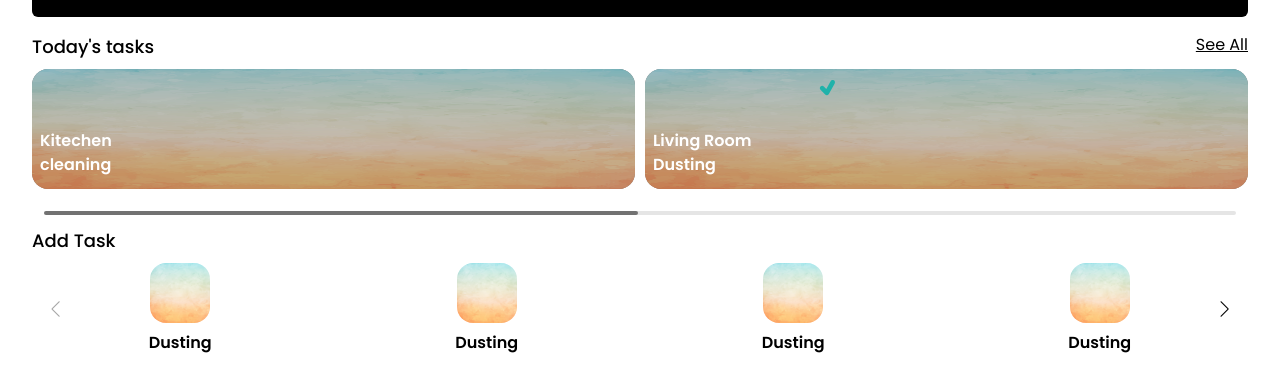
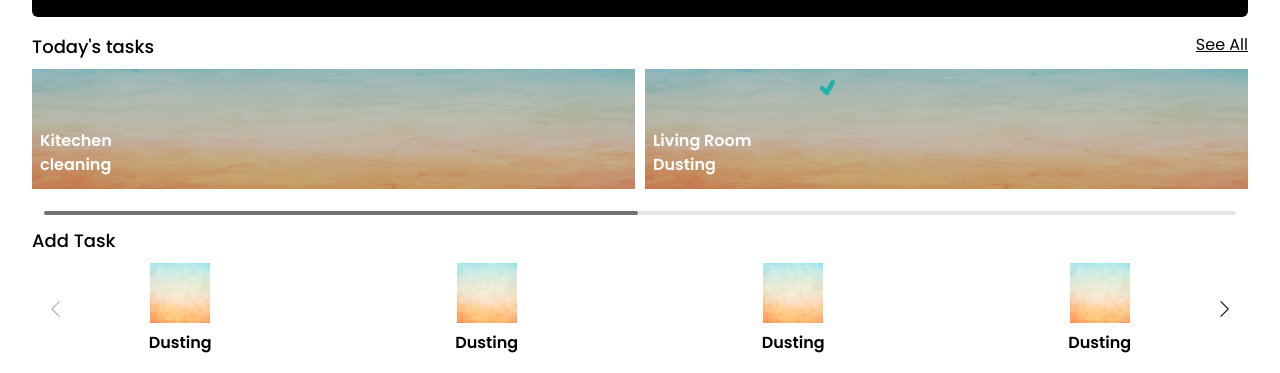
Before and after one commit to Wahaj-Ali-SK/hosuekeeping, a React (Vite) app: page / in a window 1280 px wide. Shown: the part 231-604 px from the top of the page. Built offline with nearby package versions, Linux system fonts and the light colour scheme.

Commit message:
Update Home.jsx

```diff
--- a/src/pages/Home/Home.jsx
+++ b/src/pages/Home/Home.jsx
@@ -43,8 +43,8 @@ const Home = () => {
             className='h-[150px]'
           >
             <SwiperSlide>
-              <div className='flex relative h-[120px] rounded-2xl bg-gray-800'>
-                <img className='absolute h-full w-full  opacity-70 rounded-2xl' src={taskbg} alt="" />
+              <div className='flex relative h-[120px]  bg-gray-800'>
+                <img className='absolute h-full w-full  opacity-70 ' src={taskbg} alt="" />
                 <div className='relative h-[fit-content] top-[50%] pl-2'>
                   <h3 className='text-white font-[600] w-[90%]'>Kitechen cleaning</h3>
                 </div>
@@ -57,8 +57,8 @@ const Home = () => {
               </div>
             </SwiperSlide>
             <SwiperSlide>
-              <div className='flex relative h-[120px] rounded-2xl bg-gray-800'>
-                <img className='absolute h-full w-full  opacity-70 rounded-2xl' src={taskbg} alt="" />
+              <div className='flex relative h-[120px] bg-gray-800'>
+                <img className='absolute h-full w-full  opacity-70' src={taskbg} alt="" />
                 <div className='relative h-[fit-content] top-[50%] pl-2'>
                   <h3 className='text-white font-[600] w-[90%]'>Living Room Dusting</h3>
                 </div>
@@ -67,8 +67,8 @@ const Home = () => {
                 </div>
               </div>
             </SwiperSlide>
-            <SwiperSlide><div className='flex relative h-[120px] rounded-2xl bg-gray-800'>
-              <img className='absolute h-full w-full  opacity-70 rounded-2xl' src={taskbg} alt="" />
+            <SwiperSlide><div className='flex relative h-[120px] bg-gray-800'>
+              <img className='absolute h-full w-full  opacity-70' src={taskbg} alt="" />
               <div className='relative h-[fit-content] top-[50%] pl-2'>
                 <h3 className='text-white font-[600] w-[90%]'>Living Room Dusting</h3>
               </div>
@@ -76,8 +76,8 @@ const Home = () => {
                 <TiTick size={28} color='lightseagreen' />
               </div>
             </div></SwiperSlide>
-            <SwiperSlide><div className='flex relative h-[120px] rounded-2xl bg-gray-800'>
-              <img className='absolute h-full w-full  opacity-70 rounded-2xl' src={taskbg} alt="" />
+            <SwiperSlide><div className='flex relative h-[120px] bg-gray-800'>
+              <img className='absolute h-full w-full  opacity-70' src={taskbg} alt="" />
               <div className='relative h-[fit-content] top-[50%] pl-2'>
                 <h3 className='text-white font-[600] w-[90%]'>Living Room Dusting</h3>
               </div>
@@ -104,7 +104,7 @@ const Home = () => {
               <SwiperSlide>
                 <div className='flex flex-col items-center justify-center'>
                   <div className='flex h-[60px] w-[60px] '>
-                    <img className='h-full w-full rounded-2xl' src={taskbg} alt="" />
+                    <img className='h-full w-full' src={taskbg} alt="" />
                   </div>
                   <div>
                     <h3 className='text-black font-[600] text-center mt-2'>Dusting</h3>
@@ -115,7 +115,7 @@ const Home = () => {
               <SwiperSlide>
                 <div className='flex flex-col items-center justify-center'>
                   <div className='flex h-[60px] w-[60px] '>
-                    <img className='h-full w-full rounded-2xl' src={taskbg} alt="" />
+                    <img className='h-full w-full' src={taskbg} alt="" />
                   </div>
                   <div>
                     <h3 className='text-black font-[600] text-center mt-2'>Dusting</h3>
@@ -125,7 +125,7 @@ const Home = () => {
               <SwiperSlide>
                 <div className='flex flex-col items-center justify-center'>
                   <div className='flex h-[60px] w-[60px] '>
-                    <img className='h-full w-full rounded-2xl' src={taskbg} alt="" />
+                    <img className='h-full w-full' src={taskbg} alt="" />
                   </div>
                   <div>
                     <h3 className='text-black font-[600] text-center mt-2'>Dusting</h3>
@@ -135,7 +135,7 @@ const Home = () => {
               <SwiperSlide>
                 <div className='flex flex-col items-center justify-center'>
                   <div className='flex h-[60px] w-[60px] '>
-                    <img className='h-full w-full rounded-2xl' src={taskbg} alt="" />
+                    <img className='h-full w-full' src={taskbg} alt="" />
                   </div>
                   <div>
                     <h3 className='text-black font-[600] text-center mt-2'>Dusting</h3>
@@ -146,7 +146,7 @@ const Home = () => {
               <SwiperSlide>
                 <div className='flex flex-col items-center justify-center'>
                   <div className='flex h-[60px] w-[60px] '>
-                    <img className='h-full w-full rounded-2xl' src={taskbg} alt="" />
+                    <img className='h-full w-full' src={taskbg} alt="" />
                   </div>
                   <div>
                     <h3 className='text-black font-[600] text-center mt-2'>Dusting</h3>
```
